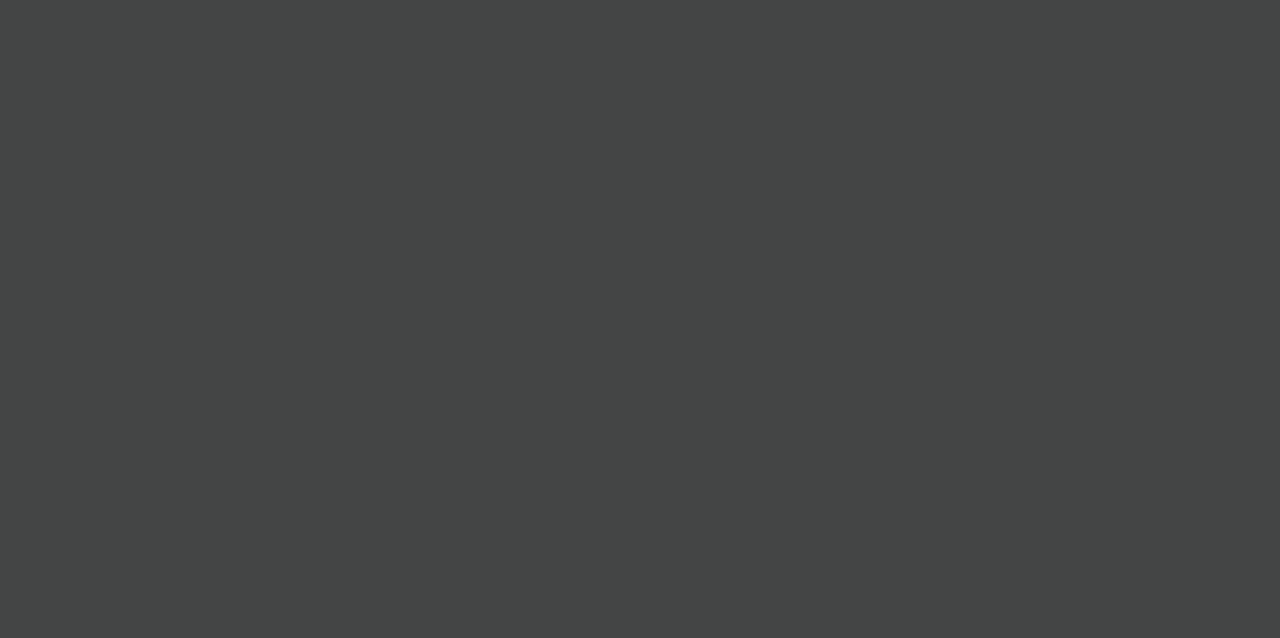
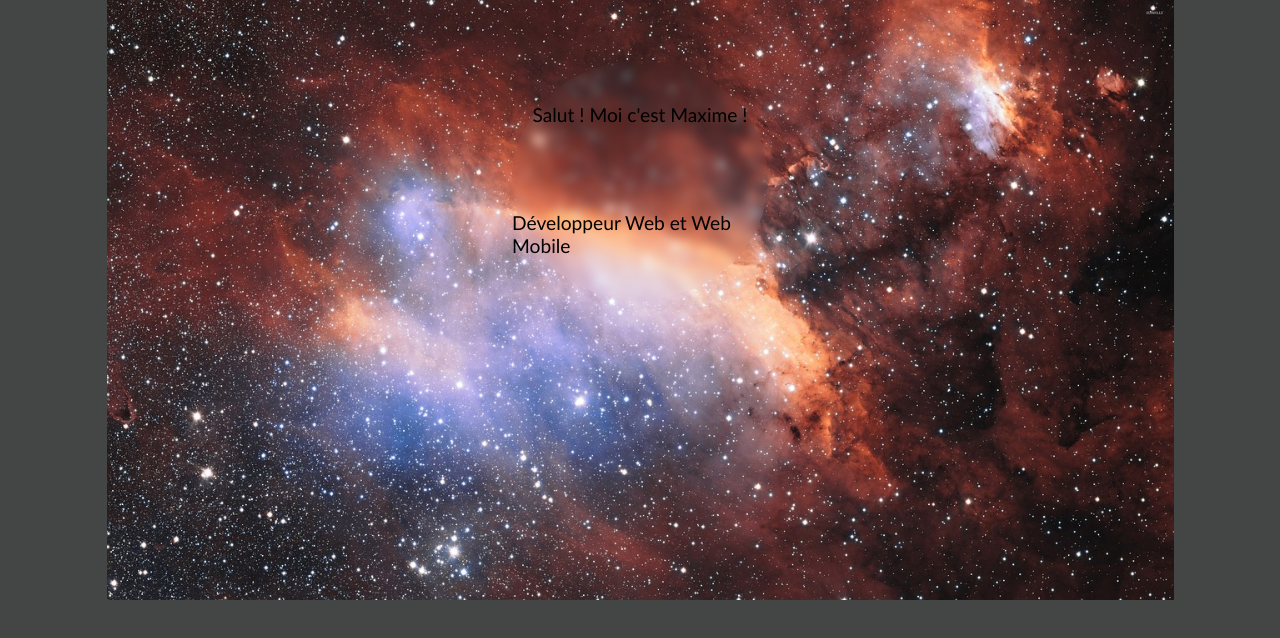
Before and after one commit to Zboubidas/cv, a plain HTML site: page index.html in a window 1280 px wide. Drawn offline with Linux system fonts and the light colour scheme.

Commit message:
Continuité de l'explosion du cerveau

```diff
--- a/assets/css/style.css
+++ b/assets/css/style.css
@@ -1,4 +1,52 @@
 body {
     margin: 0;
     background: rgb(68, 69, 69);
+    font-family: 'Trebuchet MS', 'Lucida Sans Unicode', 'Lucida Grande', 'Lucida Sans', Arial, sans-serif;
 }
+
+header {
+    height: 75vh;
+    width: 100%;
+    position: relative;
+    display: flex;
+    /* background:radial-gradient(rgba(68, 69, 69, 0), rgba(68, 69, 69, 1) 50%, rgb(68, 69, 69)); */
+}
+
+.bgimg {
+    width: 100%;
+    height: 100%;
+    position: absolute;
+    top: 0;
+    left: 0;
+    z-index: -1;
+    background-image: url(../img/nebuleuse.jpg);
+    background-size: contain;
+    background-position: center bottom;
+    background-repeat: no-repeat;
+}
+
+.planete {
+    height: 30%;
+    width: 100%;
+    background-image: url(../img/planete.png);
+}
+
+
+
+.presentation {
+
+    height: 30vh;
+    width: 20vw;
+    background-color: D9D9D9;
+    backdrop-filter: blur(5px);
+    font-size: 120%;
+    position: absolute;
+    display: flex;
+    align-items: center;
+    flex-direction: column;
+    justify-content: space-around;
+    top: 10%;
+    left: 40%;
+    border-radius: 100%;
+
+}
--- a/index.html
+++ b/index.html
@@ -10,9 +10,12 @@
 
 <body>
     <header>
-    <div>
-        <div></div>
-        <div></div>
+        <div class="bgimg"></div>
+        <div classe="planete"></div>
+        <div class="presentation">
+            <div>Salut ! Moi c'est Maxime !</div>
+
+            <div>Développeur Web et Web Mobile</div>
         </div>
         <nav>
             <div></div>
```
Also changed, not shown: assets/img/etoiles.jpg (added), assets/img/moi.jpg (deleted), assets/img/nebuleuse.jpg (added), assets/img/planetes.jpg (added), 1 other file. Lines whose indentation alone changed are shown as unchanged.
